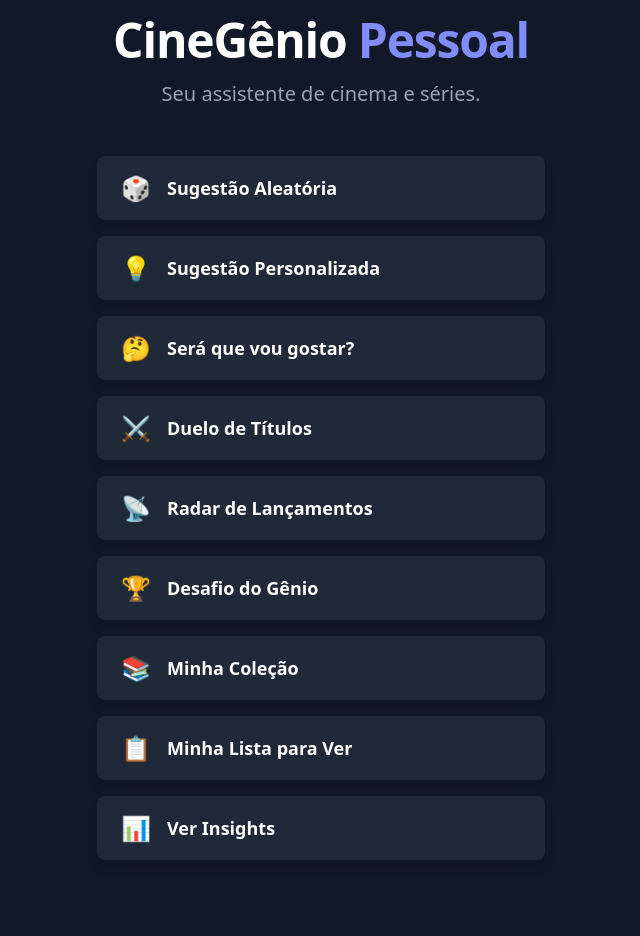
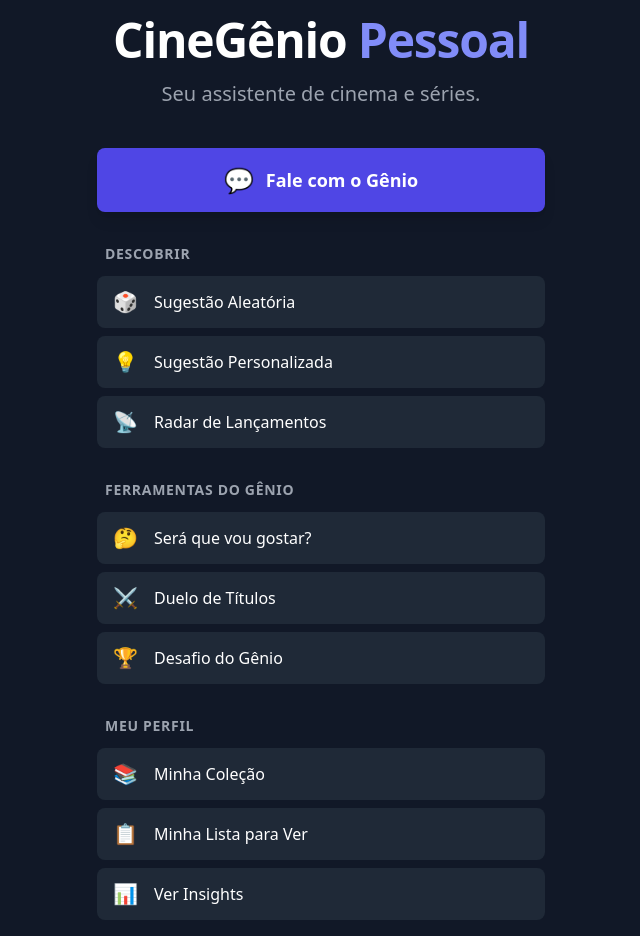
Before and after one commit to Blzofando/cine-genio-pessoal, a React (Vite) app: page / in a window 1280 px wide. Shown: the whole page, without its empty margins (319-959 px from the left). Before the commit the page ends 876 px from the top, so only its background shows below. Built offline with nearby package versions, Linux system fonts and the light colour scheme; no server answers; the database is empty.

Commit message:
versão final cinegenio 4.2

```diff
--- a/src/App.tsx
+++ b/src/App.tsx
@@ -5,16 +5,18 @@ import { collection, onSnapshot } from "firebase/firestore";
 import { db } from './services/firebaseConfig';
 import { getFullMediaDetailsFromQuery } from './services/RecommendationService';
 import { addWatchedItem, removeWatchedItem, updateWatchedItem } from './services/firestoreService';
+
 import WatchlistView from './components/WatchlistView';
 import MainMenu from './components/MainMenu';
-import ChallengeView from './components/ChallengeView';
-import RadarView from './components/RadarView';
-import DuelView from './components/DuelView';
 import SuggestionView from './components/SuggestionView';
 import StatsView from './components/StatsView';
 import CollectionView from './components/CollectionView';
 import RandomView from './components/RandomView';
 import PredictView from './components/PredictView';
+import DuelView from './components/DuelView';
+import RadarView from './components/RadarView';
+import ChallengeView from './components/ChallengeView';
+import ChatView from './components/ChatView';
 
 const initialData: AllManagedWatchedData = {
     amei: [], gostei: [], meh: [], naoGostei: []
@@ -65,8 +67,6 @@ const WatchedDataProvider = ({ children }: { children: React.ReactNode }) => {
                 items.push(doc.data() as ManagedWatchedItem);
             });
 
-            // CORREÇÃO DO BUG: O valor inicial do reduce agora é um objeto novo,
-            // garantindo que os dados não sejam acumulados incorretamente a cada atualização.
             const groupedData = items.reduce((acc, item) => {
                 const rating = item.rating || 'meh';
                 acc[rating].push(item);
@@ -141,14 +141,6 @@ const App: React.FC = () => {
     switch (currentView) {
       case View.MENU:
         return <MainMenu setView={setCurrentView} />;
-      case View.CHALLENGE:
-        return <ViewContainer onBack={handleBackToMenu}><ChallengeView /></ViewContainer>;
-      case View.RADAR:
-        return <ViewContainer onBack={handleBackToMenu}><RadarView /></ViewContainer>;
-      case View.WATCHLIST:
-        return <ViewContainer onBack={handleBackToMenu}><WatchlistView /></ViewContainer>;
-      case View.DUEL:
-        return <ViewContainer onBack={handleBackToMenu}><DuelView /></ViewContainer>;
       case View.SUGGESTION:
         return <ViewContainer onBack={handleBackToMenu}><SuggestionView /></ViewContainer>;
       case View.STATS:
@@ -159,6 +151,16 @@ const App: React.FC = () => {
         return <ViewContainer onBack={handleBackToMenu}><RandomView /></ViewContainer>;
       case View.PREDICT:
         return <ViewContainer onBack={handleBackToMenu}><PredictView /></ViewContainer>;
+      case View.WATCHLIST:
+        return <ViewContainer onBack={handleBackToMenu}><WatchlistView /></ViewContainer>;
+      case View.DUEL:
+        return <ViewContainer onBack={handleBackToMenu}><DuelView /></ViewContainer>;
+      case View.RADAR:
+        return <ViewContainer onBack={handleBackToMenu}><RadarView /></ViewContainer>;
+      case View.CHALLENGE:
+        return <ViewContainer onBack={handleBackToMenu}><ChallengeView /></ViewContainer>;
+      case View.CHAT:
+        return <ViewContainer onBack={handleBackToMenu}><ChatView setView={setCurrentView} /></ViewContainer>;
       default:
         return <MainMenu setView={setCurrentView} />;
     }
--- /dev/null
+++ b/src/components/ChatView.tsx
@@ -0,0 +1,65 @@
+import React, { useState } from 'react';
+import { View } from '../types';
+
+interface ChatViewProps {
+    setView: (view: View) => void;
+}
+
+const ChatView: React.FC<ChatViewProps> = ({ setView }) => {
+    const [message, setMessage] = useState('');
+
+    const handleSendMessage = () => {
+        const lowerCaseMessage = message.toLowerCase();
+
+        // Lógica simples de "roteamento" baseada em palavras-chave
+        if (lowerCaseMessage.includes('sugestão') || lowerCaseMessage.includes('recomenda')) {
+            setView(View.SUGGESTION);
+        } else if (lowerCaseMessage.includes('coleção')) {
+            setView(View.COLLECTION);
+        } else if (lowerCaseMessage.includes('lista') || lowerCaseMessage.includes('watchlist')) {
+            setView(View.WATCHLIST);
+        } else if (lowerCaseMessage.includes('duelo')) {
+            setView(View.DUEL);
+        } else if (lowerCaseMessage.includes('radar') || lowerCaseMessage.includes('lançamentos')) {
+            setView(View.RADAR);
+        } else if (lowerCaseMessage.includes('desafio')) {
+            setView(View.CHALLENGE);
+        } else {
+            // Poderíamos adicionar uma resposta padrão da IA aqui no futuro
+            alert("Desculpe, ainda não consigo processar esse pedido, mas tente usar palavras como 'sugestão', 'coleção', 'lista', 'duelo', 'radar' ou 'desafio'.");
+        }
+        setMessage('');
+    };
+
+    return (
+        <div className="flex flex-col h-[calc(100vh-100px)]">
+            <div className="flex-grow flex flex-col items-center justify-center p-4 text-center">
+                <h1 className="text-4xl font-bold text-white mb-2">Fale com o Gênio</h1>
+                <p className="text-lg text-gray-400 max-w-2xl">
+                    O que você gostaria de fazer? Peça por uma "sugestão", para ver sua "coleção", "lista", "duelo" e mais.
+                </p>
+            </div>
+
+            <div className="p-4 bg-gray-800 border-t border-gray-700">
+                <div className="w-full max-w-2xl mx-auto flex gap-2">
+                    <input
+                        type="text"
+                        value={message}
+                        onChange={(e) => setMessage(e.target.value)}
+                        onKeyDown={(e) => e.key === 'Enter' && handleSendMessage()}
+                        placeholder="Ex: Quero uma sugestão de filme..."
+                        className="flex-grow bg-gray-700 text-white p-3 rounded-lg border border-gray-600 focus:outline-none focus:ring-2 focus:ring-indigo-500"
+                    />
+                    <button
+                        onClick={handleSendMessage}
+                        className="bg-indigo-600 hover:bg-indigo-700 text-white font-bold py-3 px-6 rounded-lg transition-colors"
+                    >
+                        Enviar
+                    </button>
+                </div>
+            </div>
+        </div>
+    );
+};
+
+export default ChatView;
--- a/src/components/MainMenu.tsx
+++ b/src/components/MainMenu.tsx
@@ -5,36 +5,63 @@ interface MainMenuProps {
   setView: (view: View) => void;
 }
 
+// Componente para um grupo de botões
+const MenuGroup = ({ title, children }: { title: string, children: React.ReactNode }) => (
+    <div>
+        <h2 className="text-sm font-bold text-gray-400 uppercase tracking-wider mb-3 px-2">{title}</h2>
+        <div className="space-y-2">{children}</div>
+    </div>
+);
+
+// Componente para um botão individual dentro de um grupo
 const MenuButton = ({ icon, text, onClick }: { icon: string, text: string, onClick: () => void }) => (
     <button
       onClick={onClick}
-      className="bg-gray-800 hover:bg-indigo-600 text-white font-bold py-4 px-6 rounded-lg w-full flex items-center justify-start space-x-4 transition-all duration-300 ease-in-out transform hover:scale-105 shadow-lg hover:shadow-indigo-500/50"
+      className="bg-gray-800 hover:bg-gray-700 text-white font-medium py-3 px-4 rounded-lg w-full flex items-center justify-start space-x-4 transition-colors duration-200"
     >
-      <span className="text-2xl">{icon}</span>
-      <span className="text-lg">{text}</span>
+      <span className="text-xl text-indigo-400">{icon}</span>
+      <span>{text}</span>
     </button>
 );
 
 const MainMenu: React.FC<MainMenuProps> = ({ setView }) => {
   return (
     <div className="min-h-screen bg-gray-900 flex flex-col items-center justify-center p-4">
-      <div className="text-center mb-12">
+      <div className="text-center mb-10">
         <h1 className="text-5xl font-extrabold text-white tracking-tight">
           CineGênio <span className="text-indigo-400">Pessoal</span>
         </h1>
         <p className="mt-4 text-xl text-gray-400">Seu assistente de cinema e séries.</p>
       </div>
-      <div className="w-full max-w-md space-y-4">
+
+      <div className="w-full max-w-md space-y-8">
+        {/* Botão de Destaque */}
+        <button
+            onClick={() => setView(View.CHAT)}
+            className="w-full bg-indigo-600 hover:bg-indigo-700 text-white font-bold py-4 px-6 rounded-lg flex items-center justify-center space-x-3 transition-all duration-300 transform hover:scale-105 shadow-lg hover:shadow-indigo-500/50"
+        >
+            <span className="text-2xl">💬</span>
+            <span className="text-lg">Fale com o Gênio</span>
+        </button>
+
+        {/* Grupos de Ferramentas */}
+        <MenuGroup title="Descobrir">
             <MenuButton icon="🎲" text="Sugestão Aleatória" onClick={() => setView(View.RANDOM)} />
             <MenuButton icon="💡" text="Sugestão Personalizada" onClick={() => setView(View.SUGGESTION)} />
+            <MenuButton icon="📡" text="Radar de Lançamentos" onClick={() => setView(View.RADAR)} />
+        </MenuGroup>
+
+        <MenuGroup title="Ferramentas do Gênio">
             <MenuButton icon="🤔" text="Será que vou gostar?" onClick={() => setView(View.PREDICT)} />
             <MenuButton icon="⚔️" text="Duelo de Títulos" onClick={() => setView(View.DUEL)} />
-        <MenuButton icon="📡" text="Radar de Lançamentos" onClick={() => setView(View.RADAR)} />
-        {/* NOVO BOTÃO ADICIONADO AQUI */}
             <MenuButton icon="🏆" text="Desafio do Gênio" onClick={() => setView(View.CHALLENGE)} />
+        </MenuGroup>
+
+        <MenuGroup title="Meu Perfil">
             <MenuButton icon="📚" text="Minha Coleção" onClick={() => setView(View.COLLECTION)} />
             <MenuButton icon="📋" text="Minha Lista para Ver" onClick={() => setView(View.WATCHLIST)} />
             <MenuButton icon="📊" text="Ver Insights" onClick={() => setView(View.STATS)} />
+        </MenuGroup>
       </div>
     </div>
   );
--- a/src/types.ts
+++ b/src/types.ts
@@ -84,15 +84,14 @@ export interface RadarRelease {
     reason: string;
 }
 
-// NOVO: Estrutura para o Desafio do Gênio
 export interface Challenge {
     title: string;
     tmdbId: number;
     tmdbMediaType: 'movie' | 'tv';
     posterUrl?: string;
-    challengeType: string; // Ex: "Desafio do Diretor", "Gênero Oculto"
-    reason: string; // O porquê de a IA ter escolhido este desafio
-    weekId: string; // Identificador da semana (ex: "2024-33")
+    challengeType: string;
+    reason: string;
+    weekId: string;
 }
 
 export interface TMDbSearchResult {
@@ -124,5 +123,6 @@ export enum View {
   WATCHLIST,
   DUEL,
   RADAR,
-  CHALLENGE // Adicionamos a nova tela de Desafio
+  CHALLENGE,
+  CHAT // Adicionamos a nova tela de Chat
 }
```
Lines whose indentation alone changed are shown as unchanged.
